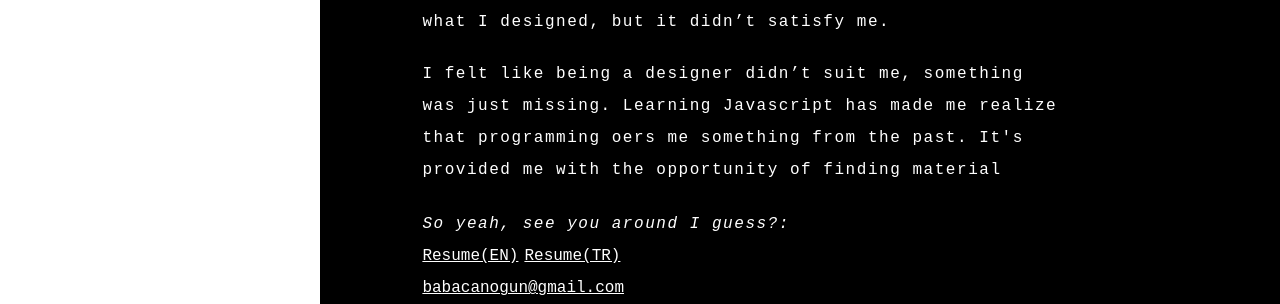
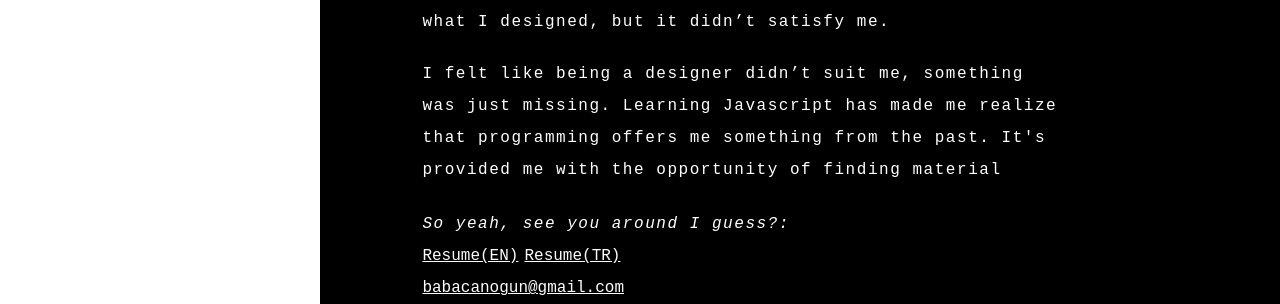
Before and after one commit to ogunb/personal-website, a Vue app: page /about in a window 1280 px wide. Shown: the part 394-698 px from the top of the page. Built offline with nearby package versions, Linux system fonts and the light colour scheme.

Commit message:
--fix typo

```diff
--- a/src/components/About.vue
+++ b/src/components/About.vue
@@ -3,9 +3,10 @@
     <button type="button" class="about__close" @click="closeAbout">X</button>
     <h3 class="about__title">i'm ogün,</h3>
     <div class="about__paragraph">
-     <p>I’m Ogün, a 24 years old Front-end Developer from Istanbul, Turkey. I’m a “techie” guy and I really like learning about techie stuff.</p>
+     <p>I’m Ogün, a 24 years old Front-end Developer from Istanbul, Turkey. I’m a “techie” guy and I really like learning about techie stuff.
+</p>
      <p>I've studied Communication Design and Management in Eskişehir Anadolu University. Consistent with the department I studied, I focused on UX/UI design and I also taught myself HTML and CSS. At first, I wasn’t intending for it to be anything more than prototyping what I designed, but it didn’t satisfy me.</p>
-     <p>I felt like being a designer didn’t suit me, something was just missing. Learning Javascript has made me realize that programming oers me something from the past. It's provided me with the opportunity of finding material solutions to problems and it felt like I was 10 again, playing video games. This now defines who I’m and who I want to be.</p>
+     <p>I felt like being a designer didn’t suit me, something was just missing. Learning Javascript has made me realize that programming offers me something from the past. It's provided me with the opportunity of finding material solutions to problems and it felt like I was 10 again, playing video games. This now defines who I’m and who I want to be.</p>
       <p>
         <em>
           the satisfaction you get from solving a problem with programming is
```
